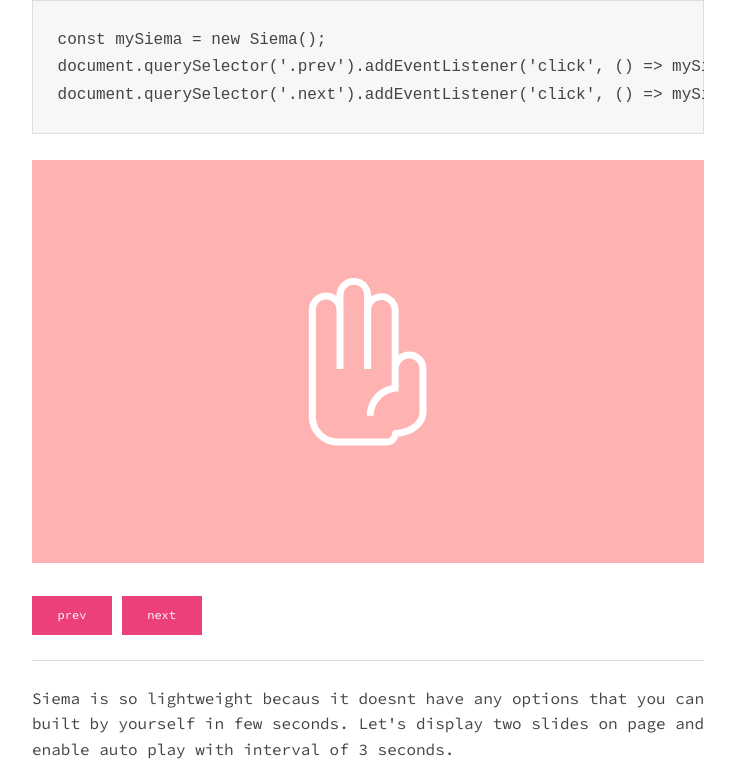
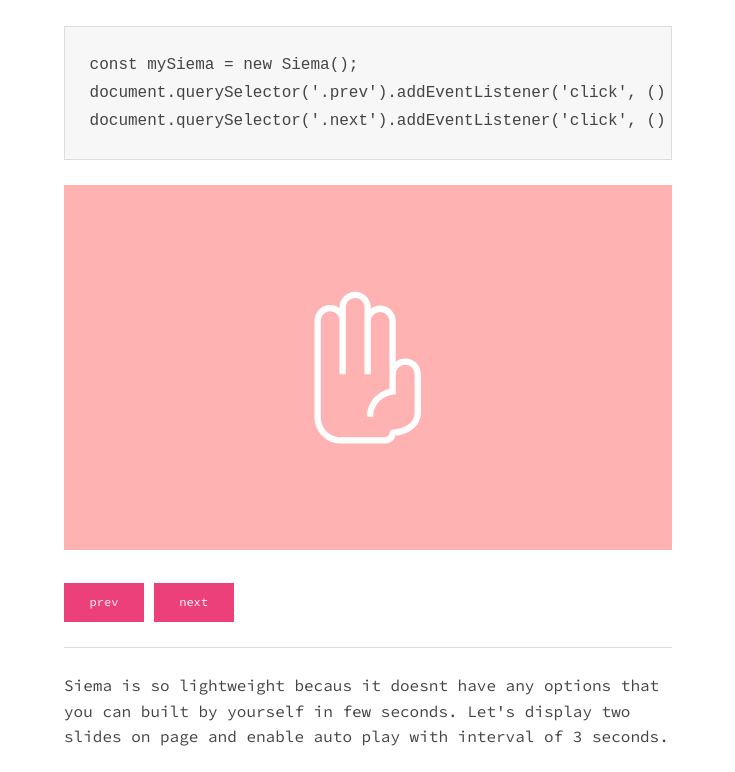
Before and after one commit to pawelgrzybek/siema, a website: page index.html in a window 1280 px wide. Shown: the part 2909-3681 px from the top of the page, without its empty margins (272-1007 px from the left). Drawn offline with Linux system fonts and the light colour scheme; files that its build step writes are made by us from their sources.

Commit message:
Fixed dimensions everywhere - easier to recalculate

```diff
--- a/assets/style.css
+++ b/assets/style.css
@@ -52,7 +52,8 @@ img {
 /* center stuff on the page */
 .page {
   width: 100%;
-  max-width: 44rem;
+  /*max-width: 44rem;*/
+  max-width: 50%;
   margin: 3.2rem auto;
   padding: 0 1rem;
 }
--- a/src/siema.js
+++ b/src/siema.js
@@ -20,6 +20,7 @@
 
     // Create global references
     this.selector = document.querySelector(this.config.selector);
+    this.selectorWidth = this.selector.getBoundingClientRect().width;
     this.innerElementsCount = this.selector.childElementCount;
     this.currentSlide = this.config.startIndex;
     this.sliderFrame = document.createElement('div');
@@ -66,18 +67,19 @@
     if (this.selector === null) {
       throw new Error('Something wrong with your Siema sleector 😭');
     }
-    this.selector.style.overflowX = 'hidden';
-    this.sliderFrame.style.width = `${(100 / this.config.perPage) * this.innerElementsCount}%`;
+
+    this.selector.style.overflow = 'hidden';
+    this.sliderFrame.style.width = `${(this.selectorWidth / this.config.perPage) * this.innerElementsCount}px`;
     this.sliderFrame.style.transitionDuration = `${this.config.duration}ms`;
     this.sliderFrame.style.transitionTimingFunction = this.config.easing;
-    this.sliderFrame.style.WebkitTransform = `translate3d(-${this.currentSlide * (100 / this.innerElementsCount)}%, 0, 0)`;
-    this.sliderFrame.style.transform = `translate3d(-${this.currentSlide * (100 / this.innerElementsCount)}%, 0, 0)`;
+    this.sliderFrame.style.WebkitTransform = `translate3d(-${this.currentSlide * (this.selectorWidth / this.innerElementsCount)}px, 0, 0)`;
+    this.sliderFrame.style.transform = `translate3d(-${this.currentSlide * (this.selectorWidth / this.innerElementsCount)}px, 0, 0)`;
     if (this.config.draggable) {
       this.sliderFrame.style.cursor = '-webkit-grab';
     }
     for (let i = 0; i < this.innerElementsCount; i++) {
       this.selector.children[0].style.float = 'left';
-      this.selector.children[0].style.width = `${100 / this.innerElementsCount}%`;
+      this.selector.children[0].style.width = `${this.selectorWidth / this.config.perPage}px`;
       this.sliderFrame.appendChild(this.selector.children[0]);
     }
     this.selector.appendChild(this.sliderFrame);
@@ -114,8 +116,8 @@
   // slide to current slide
   // should be triggered always after changing currentSlide
   Siema.prototype.slideToCurrent = function slideToCurrent() {
-    this.sliderFrame.style.WebkitTransform = `translate3d(-${this.currentSlide * (100 / this.innerElementsCount)}%, 0, 0)`;
-    this.sliderFrame.style.transform = `translate3d(-${this.currentSlide * (100 / this.innerElementsCount)}%, 0, 0)`;
+    this.sliderFrame.style.WebkitTransform = `translate3d(-${this.currentSlide * (this.selectorWidth / this.config.perPage)}px, 0, 0)`;
+    this.sliderFrame.style.transform = `translate3d(-${this.currentSlide * (this.selectorWidth / this.config.perPage)}px, 0, 0)`;
   };
 
   Siema.prototype.updateAfterDrag = function updateAfterDrag() {
```
Also changed, not shown: dist/siema.min.js.
